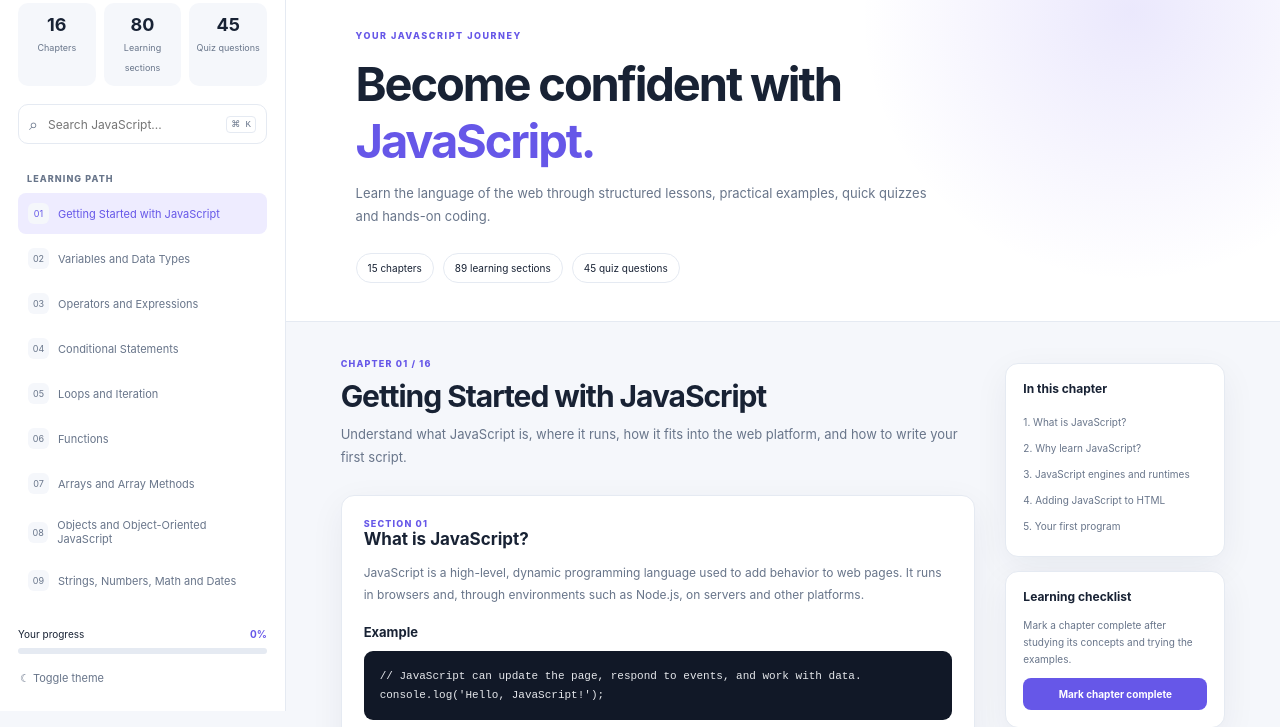
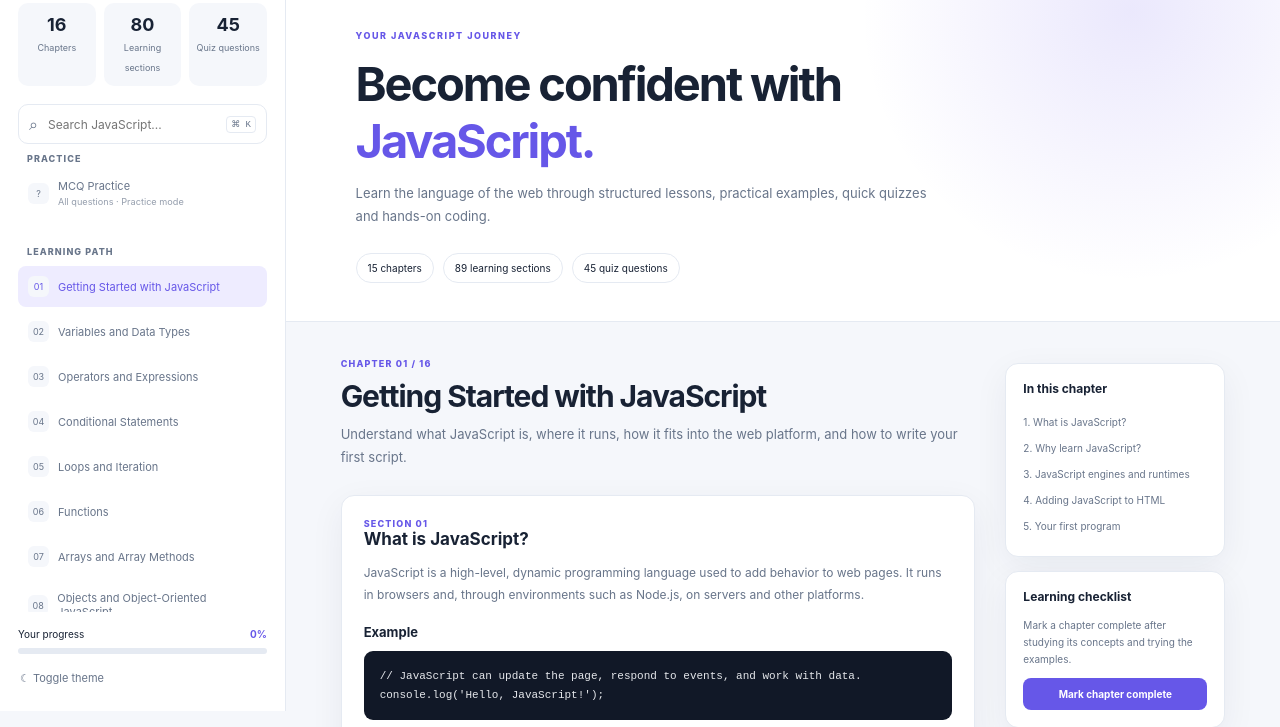
Before and after one commit to Kushagrarai09/javascript-mastery-guide, a plain HTML site: page index.html in a window 1280 px wide. Shown: the part 89-816 px from the top of the page. Drawn offline with Linux system fonts and the light colour scheme.

Commit message:
feat: add dedicated MCQ practice navigation

```diff
--- a/index.html
+++ b/index.html
@@ -23,6 +23,8 @@
         <div><strong id="quiz-count">45</strong><span>Quiz questions</span></div>
       </div>
       <label class="search-box"><span aria-hidden="true">⌕</span><input id="search-input" type="search" placeholder="Search JavaScript..." autocomplete="off"><kbd>⌘ K</kbd></label>
+      <div class="nav-heading">PRACTICE</div>
+      <button class="chapter-link practice-nav-link" id="mcq-nav" type="button"><span class="num">?</span><span>MCQ Practice <small style="display:block;opacity:.7;margin-top:3px">All questions · Practice mode</small></span></button>
       <nav class="chapter-nav" id="chapter-nav" aria-label="Course chapters"></nav>
       <div class="sidebar-bottom">
         <div class="progress-label"><span>Your progress</span><strong id="progress-text">0%</strong></div>
@@ -44,6 +46,7 @@
       </section>
       <div class="content-layout">
         <section class="lesson-area" id="lesson-area" aria-live="polite"></section>
+        <section class="lesson-area" id="practice-area" aria-live="polite" hidden></section>
         <aside class="lesson-aside" id="lesson-aside">
           <div class="aside-card"><h3>In this chapter</h3><div id="chapter-outline"></div></div>
           <div class="aside-card"><h3>Learning checklist</h3><p>Mark a chapter complete after studying its concepts and trying the examples.</p><button class="primary-button full-width" id="complete-chapter" type="button">Mark chapter complete</button></div>
```
